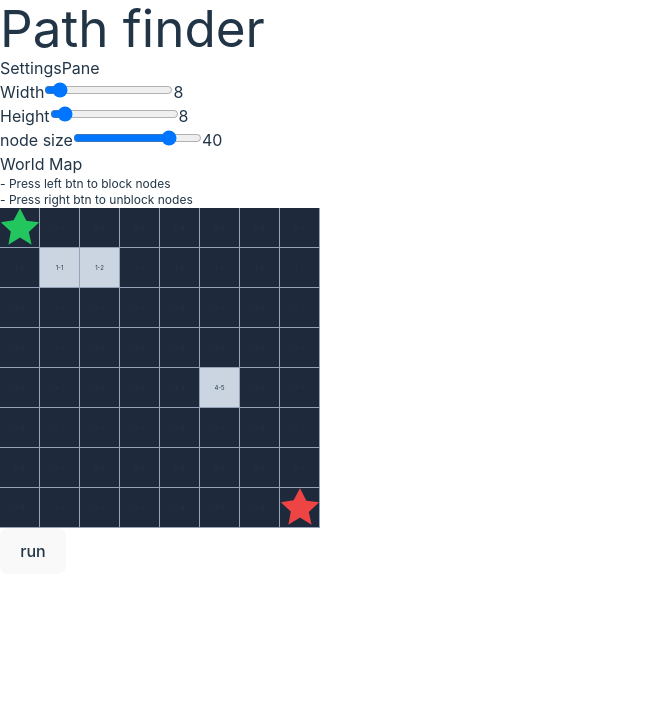
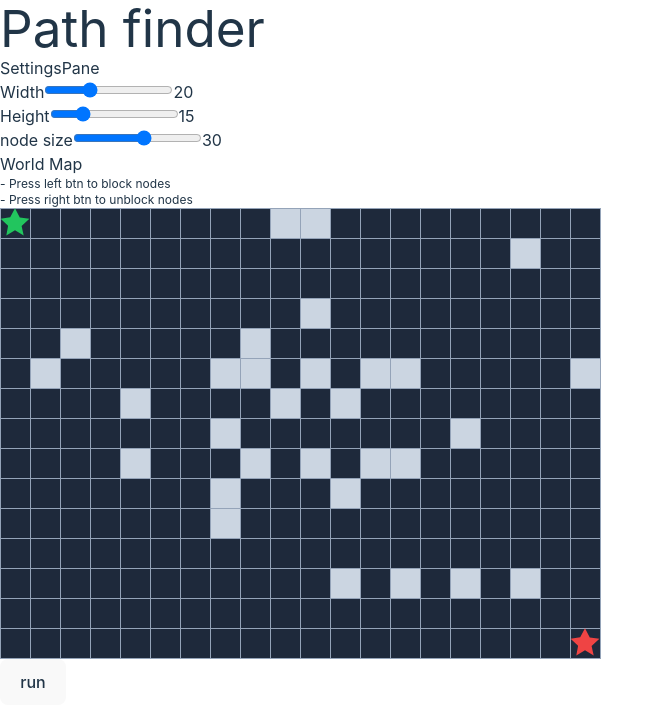
Before and after one commit to mrChernicharo/path-finder-app, a React (Vite) app: page / in a window 1280 px wide. Shown: the top 726 px of the page, without its empty margins (0-664 px from the left). Built offline with nearby package versions, Linux system fonts and the light colour scheme.

Commit message:
some css grooming. remove node textContent

```diff
--- a/src/components/DestinationPoint.tsx
+++ b/src/components/DestinationPoint.tsx
@@ -5,13 +5,11 @@ import { getEndNode, getNodeSize, getStartNode } from '../redux/modules/world-ma
 import Draggable from './Draggable';
 
 export default function DestinationPoint(props: { type: 'start' | 'end'; pos: Pos }) {
+  const { setStart, setEnd } = worldMapActions;
+  const nodeSize = useAppSelector(getNodeSize);
+  const dispatch = useAppDispatch();
+
   const [pos, setPos] = useState(props.pos);
-
-  const nodeSize = useAppSelector(getNodeSize);
-  const startNode = useAppSelector(getStartNode);
-  const endNode = useAppSelector(getEndNode);
-  const dispatch = useAppDispatch();
-  const { setStart, setEnd } = worldMapActions;
 
   return (
     <Draggable
--- a/src/components/Node.tsx
+++ b/src/components/Node.tsx
@@ -31,10 +31,6 @@ export function NodeComponent(props: { node: Node }) {
       style={{ width: nodeSize, height: nodeSize }}
       onMouseOver={onMouseOver}
       onMouseDown={onMouseDown}
-    >
-      <span className="select-none">
-        {row}-{col}
-      </span>
-    </div>
+    ></div>
   );
 }
--- a/src/components/WorldMap.tsx
+++ b/src/components/WorldMap.tsx
@@ -22,7 +22,7 @@ export default function WorldMap() {
       </ul>
 
       <div
-        className="grid-outer-wrapper relative"
+        className="grid-outer-wrapper relative "
         onMouseDown={(e) => {
           (e.buttons === 1 || e.buttons === 2) &&
             selectionMode === SelectionMode.Idle &&
@@ -35,6 +35,7 @@ export default function WorldMap() {
           e.preventDefault();
         }}
       >
+        <div className="border-slate-400 border-t-[1px] border-l-[1px]">
           {nodesGrid.map((row, i) => (
             <div key={i} className="flex">
               {row.map((node, j) => {
@@ -42,6 +43,7 @@ export default function WorldMap() {
               })}
             </div>
           ))}
+        </div>
 
         <DestinationPoint type="start" pos={startNode} />
         <DestinationPoint type="end" pos={endNode} />
--- a/src/utils/constants.ts
+++ b/src/utils/constants.ts
@@ -7,6 +7,6 @@ export const MAX_NODE_SIZE = 50;
 
 
 
-export const INITIAL_WIDTH = 8;
-export const INITIAL_HEIGHT = 8;
-export const INITIAL_NODE_SIZE = 40;
+export const INITIAL_WIDTH = 20;
+export const INITIAL_HEIGHT = 15;
+export const INITIAL_NODE_SIZE = 30;
```
Lines whose indentation alone changed are shown as unchanged.
